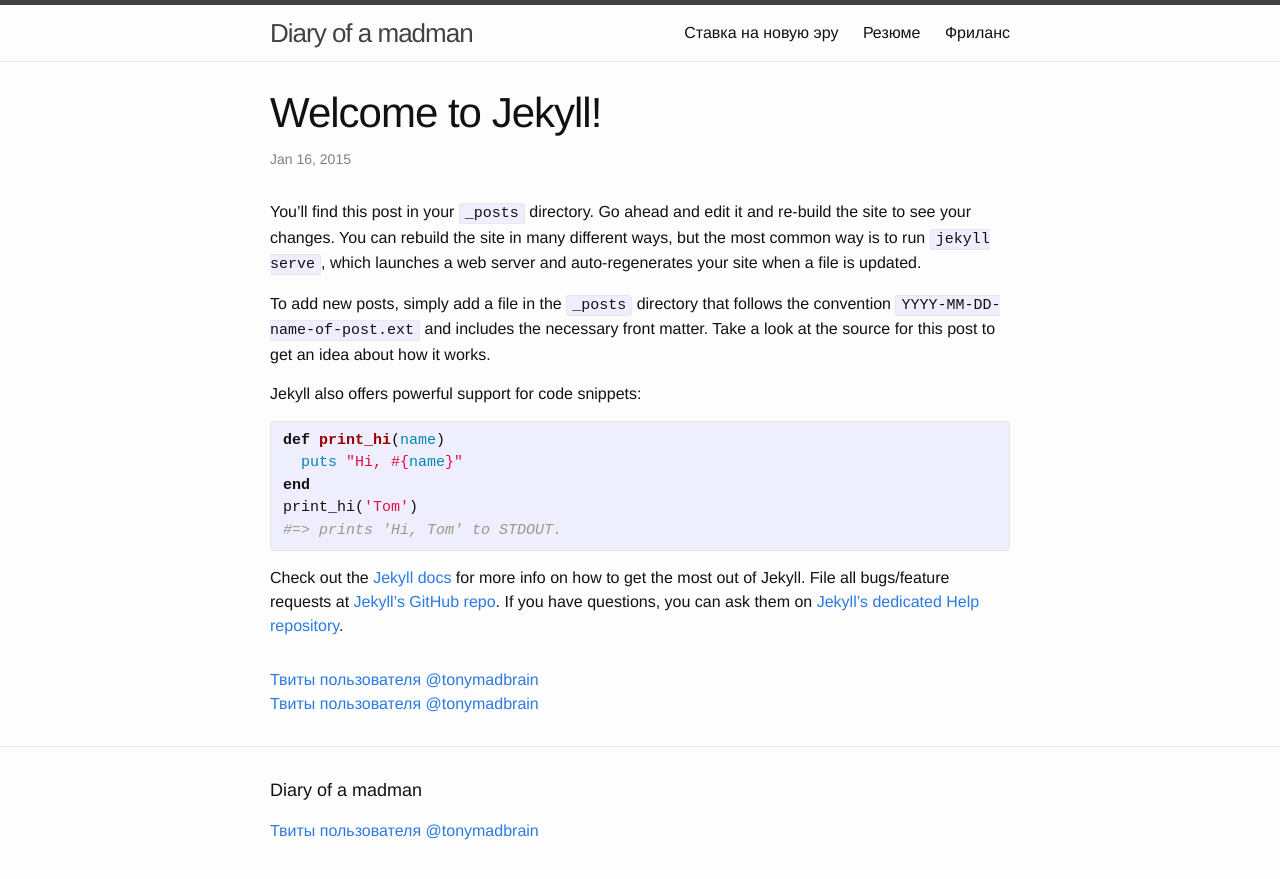
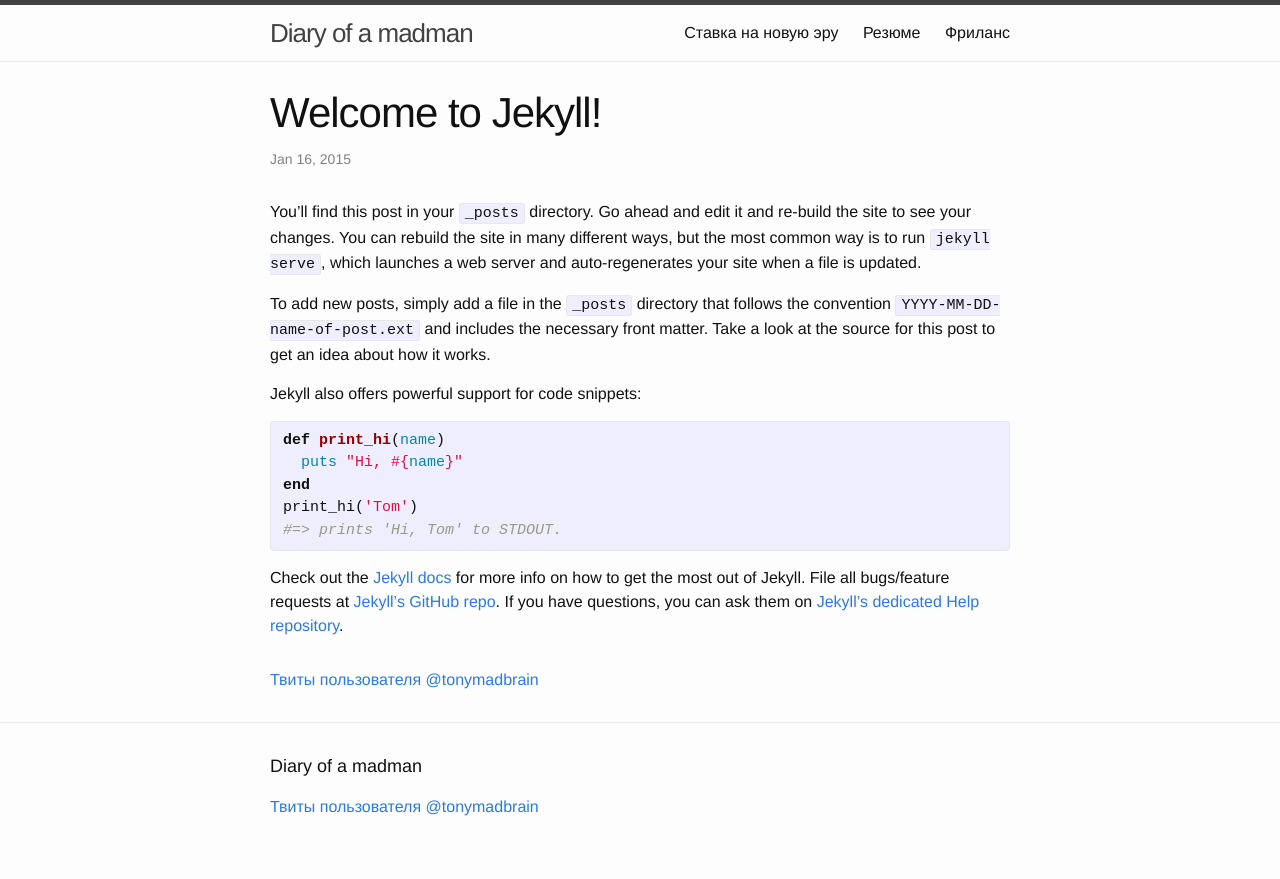
Before and after one commit to tonymadbrain/tonymadbrain.github.io, a Jekyll site: the page built from _posts/2015-01-16-welcome-to-jekyll.markdown, in a window 1280 px wide. Shown: the top 879 px of the page. Built offline with Jekyll 4.4.1, drawn with Linux system fonts in a browser that asks for light colours; comment, search, counter and statistics services are not loaded.

```diff
--- a/_layouts/page.html
+++ b/_layouts/page.html
@@ -8,8 +8,4 @@
   <article class="post-content">
     {{ content }}
   </article>
-  <div class="twitter">
-  	<a class="twitter-timeline" data-dnt="true" href="https://twitter.com/tonymadbrain" data-widget-id="458594999269986304">Твиты пользователя @tonymadbrain</a>
-	<script>!function(d,s,id){var js,fjs=d.getElementsByTagName(s)[0],p=/^http:/.test(d.location)?'http':'https';if(!d.getElementById(id)){js=d.createElement(s);js.id=id;js.src=p+"://platform.twitter.com/widgets.js";fjs.parentNode.insertBefore(js,fjs);}}(document,"script","twitter-wjs");</script>
-  </div>
 </div>
--- a/_layouts/post.html
+++ b/_layouts/post.html
@@ -12,9 +12,4 @@
     {{ content }}
   </article>
 
-  <div class="twitter">
-  	<a class="twitter-timeline" data-dnt="true" href="https://twitter.com/tonymadbrain" data-widget-id="458594999269986304">Твиты пользователя @tonymadbrain</a>
-	<script>!function(d,s,id){var js,fjs=d.getElementsByTagName(s)[0],p=/^http:/.test(d.location)?'http':'https';if(!d.getElementById(id)){js=d.createElement(s);js.id=id;js.src=p+"://platform.twitter.com/widgets.js";fjs.parentNode.insertBefore(js,fjs);}}(document,"script","twitter-wjs");</script>
-  </div>
-
 </div>
```
